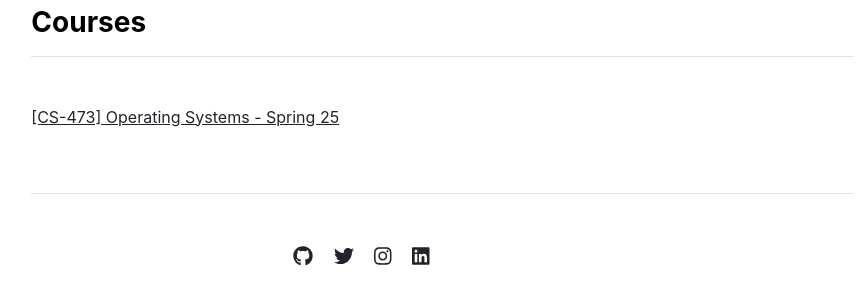
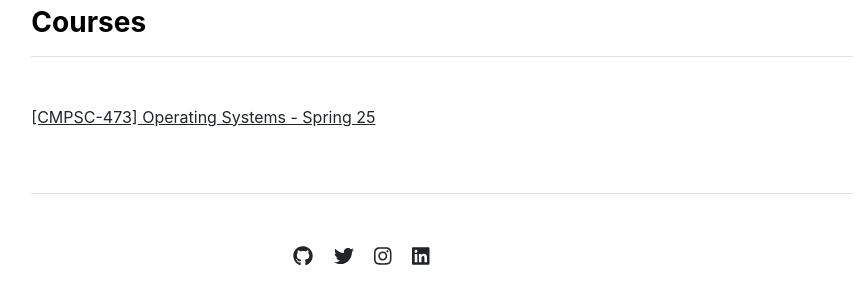
Before and after one commit to Arslan8/arslan8.github.io, a Jekyll site: the page built from courses.md, in a window 1280 px wide. Shown: the part 147-447 px from the top of the page, without its empty margins (198-1066 px from the left). Built offline with Jekyll 4.4.1, drawn with Linux system fonts in a browser that asks for light colours.

Commit message:
Placeholder for OS

```diff
--- a/_data/settings.yml
+++ b/_data/settings.yml
@@ -11,7 +11,7 @@ people:
 - {name: 'Graduate Student', title: 'Researcher', department: 'Physics & Astronomy', institution: 'Some University', institution_address: '1 Main Street, Canada', phone: '(000) 000-0000', email: 'hello@university.edu', office: 'Science Building 505', image: 'assets/img/graduate-student.jpg', url: 'graduate-student'}
 
 courses:
-- {name: '[CS-473] Operating Systems - Spring 25', url: 'operating-systems-sp25'}
+- {name: '[CMPSC-473] Operating Systems - Spring 25', url: 'operating-systems-sp25'}
 
 social:
 - {icon: 'github', link: 'https://github.com/Arslan8'}
```
